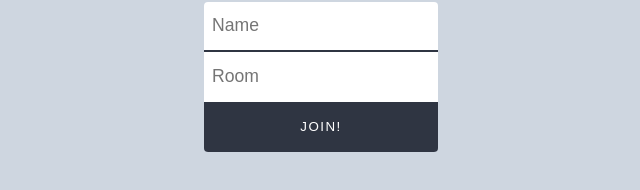
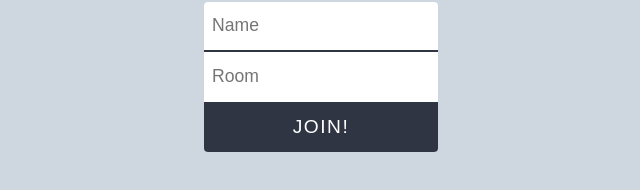
Before and after one commit to aanndch/blabber, a React (Create React App) app in the folder client/: page / in a window 1280 px wide. Shown: the part 358-548 px from the top of the page, without its empty margins (319-959 px from the left). Built offline with nearby package versions, Linux system fonts and the light colour scheme.

Commit message:
join button font size change

```diff
--- a/client/src/components/InfoBar/InfoBar.js
+++ b/client/src/components/InfoBar/InfoBar.js
@@ -1,5 +1,4 @@
 import React from "react";
-import { Link } from "react-router-dom";
 
 import "./InfoBar.css";
 
--- a/client/src/components/Lobby/Lobby.css
+++ b/client/src/components/Lobby/Lobby.css
@@ -28,6 +28,7 @@
   box-shadow: none;
   color: white;
   border: none;
+  font-size: 1.2rem;
   padding: 0.4rem 0.5rem;
   letter-spacing: 1.5px;
   border-radius: 0 0 4px 4px;
```
